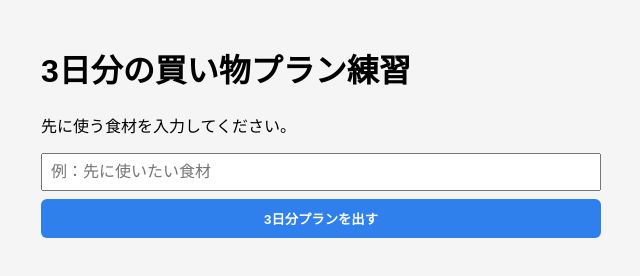
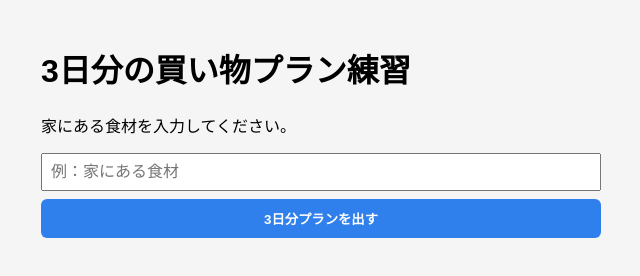
Before and after one commit to yuu-kc8/ai-learning-2026, a plain HTML site: page code-practice/day01_shopping_mini/index.html in a window 1280 px wide. Shown: the full height of the page, 319-959 px from the left. Drawn offline with Linux system fonts and the light colour scheme.

Commit message:
Day167 入力まわりの文章を変更

```diff
--- a/code-practice/day01_shopping_mini/index.html
+++ b/code-practice/day01_shopping_mini/index.html
@@ -8,9 +8,9 @@
 <body>
   <h1>3日分の買い物プラン練習</h1>
 
-  <p>先に使う食材を入力してください。</p>
+  <p>家にある食材を入力してください。</p>
 
-  <input id="foodInput" type="text" placeholder="例：先に使いたい食材">
+  <input id="foodInput" type="text" placeholder="例：家にある食材">
   <button onclick="showPlan()">3日分プランを出す</button>
 
   <div id="result"></div>
```
